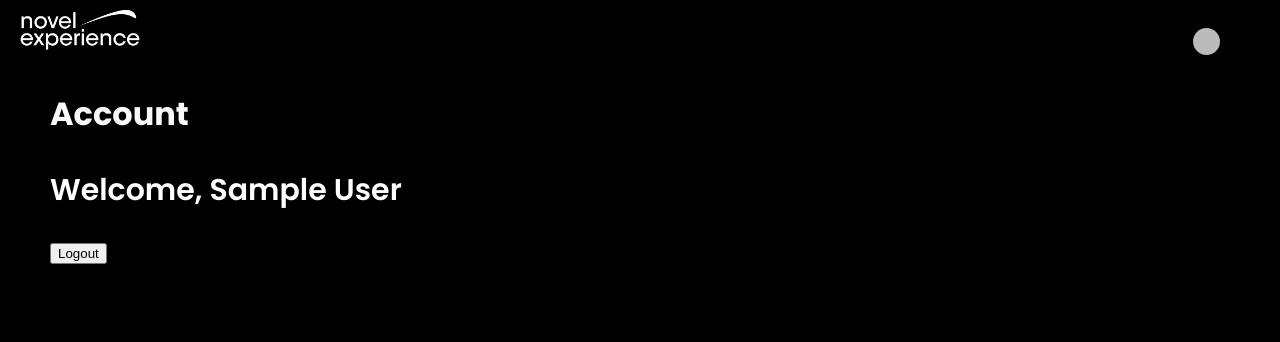
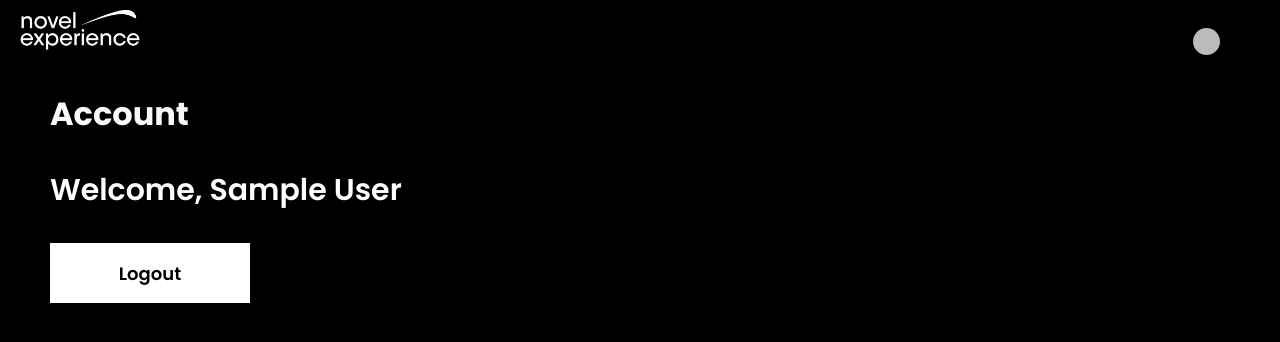
Before and after one commit to Victor-Oz/novel-experience, a React (Vite) app: page /account in a window 1280 px wide. Shown: the top 342 px of the page. Built offline with nearby package versions, Linux system fonts and the light colour scheme; no server answers; sample sign-in values are in the browser's storage; some icons are missing.

Commit message:
button fix

```diff
--- a/src/App.css
+++ b/src/App.css
@@ -15,7 +15,18 @@ body {
   background-color: rgb(0, 0, 0);
   color: #f9f9f9;
 }
-
+button {
+  font-family: "Poppins";
+  font-size: large;
+  font-weight: 600;
+  width: 200px;
+  height: 60px;
+  align-self: center;
+  justify-self: center;
+  color: black;
+  border: none;
+  background-color: white;
+}
 h1 {
   font-family: "poppins";
 }
--- a/src/context/AuthContext.jsx
+++ b/src/context/AuthContext.jsx
@@ -15,8 +15,8 @@ export const AuthContextProvider = ({ children }) => {
 
   const googleSignIn = () => {
     const provider = new GoogleAuthProvider();
-    // signInWithPopup(auth, provider);
-    signInWithRedirect(auth, provider)
+    signInWithPopup(auth, provider);
+    // signInWithRedirect(auth, provider)
   };
 
   const logOut = () => {
--- a/src/pages/Signin.jsx
+++ b/src/pages/Signin.jsx
@@ -25,7 +25,7 @@ const Signin = () => {
 
       <h1 className='text-center text-3xl font-bold py-8'>Sign in</h1>
       <div className='max-w-[240px] m-auto py-4'>
-        <button onClick={handleGoogleSignIn}>Login With Google</button>
+        <button className='bitton' onClick={handleGoogleSignIn}>Login With Google</button>
       </div>
     </div>
   );
```
